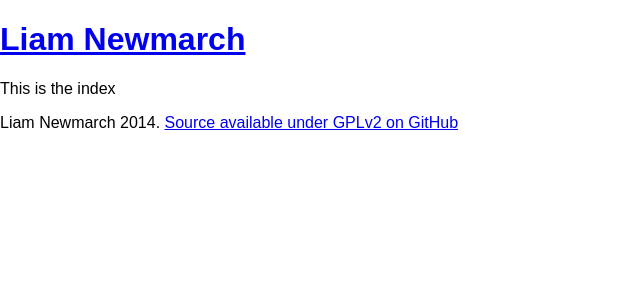
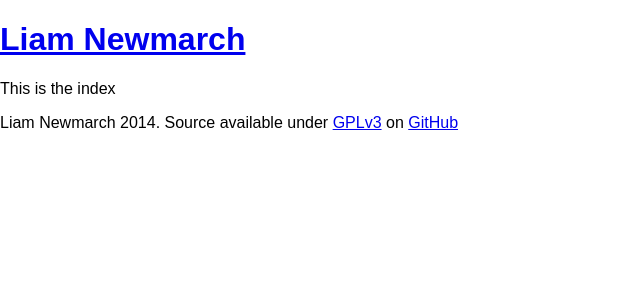
Before and after one commit to liamnewmarch/liamnewmarch.co.uk, a Jekyll site: the page built from index.html, in a window 1280 px wide. Shown: the top 300 px of the page, without its empty margins (0-640 px from the left). Built offline with Jekyll 4.4.1, drawn with Linux system fonts in a browser that asks for light colours.

Commit message:
Use correct license, use root-relative urls

```diff
--- a/_layouts/main.html
+++ b/_layouts/main.html
@@ -3,8 +3,8 @@
 	<head>
 		<meta charset="utf-8">
 		<meta name="viewport" content="initial-scale=1.0, user-scalable=no">
-		<title> {{ page.title }} Liam Newmarch </title>
-		<link rel="stylesheet" href="{{ site.baseurl }}/assets/css/min.css">
+		<title> {{ page.title }} | Liam Newmarch </title>
+		<link rel="stylesheet" href="/assets/css/min.css">
 	</head>
 	<body>
 		<header>
@@ -14,8 +14,8 @@
 			{{ content }}
 		</main>
 		<footer>
-			<p> Liam Newmarch 2014. <a href="https://github.com/liamnewmarch/liamnewmarch.github.io">Source available under GPLv2 on GitHub</a></p>
+			<p> Liam Newmarch 2014. Source available under <a href="http://www.gnu.org/copyleft/gpl.html">GPLv3</a> on <a href="https://github.com/liamnewmarch/liamnewmarch.github.io">GitHub</a></p>
 		</footer>
-		<script href="{{ site.baseurl }}/assets/js/min.js"></script>
+		<script href="/assets/js/min.js"></script>
 	</body>
 </html>
--- a/bower.json
+++ b/bower.json
@@ -2,7 +2,7 @@
   "name": "liamnewmarch.github.io",
   "version": "6.0.0",
   "description": "liamnewmarch.github.io",
-  "license": "GPLv2",
+  "license": "GPLv3",
   "homepage": "https://liamnewmarch.github.io",
   "ignore": [
     "**/.*",
--- a/package.json
+++ b/package.json
@@ -6,7 +6,7 @@
     "type": "git",
     "url": "https://github.com/liamnewmarch/liamnewmarch.github.io"
   },
-  "license": "GPLv2",
+  "license": "GPLv3",
   "bugs": {
     "url": "https://github.com/liamnewmarch/liamnewmarch.github.io/issues"
   },
```
